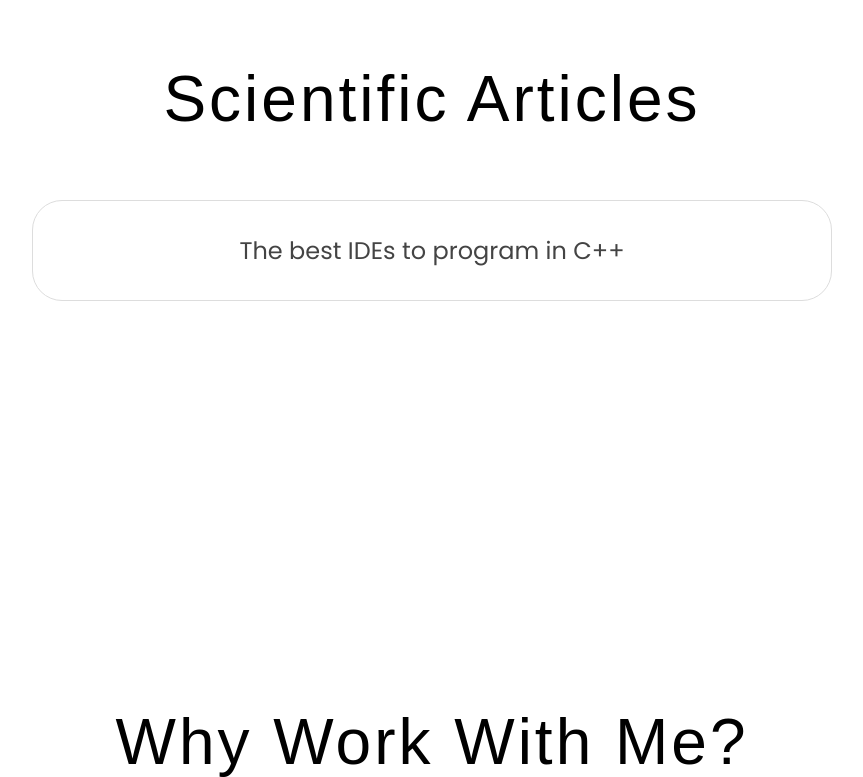
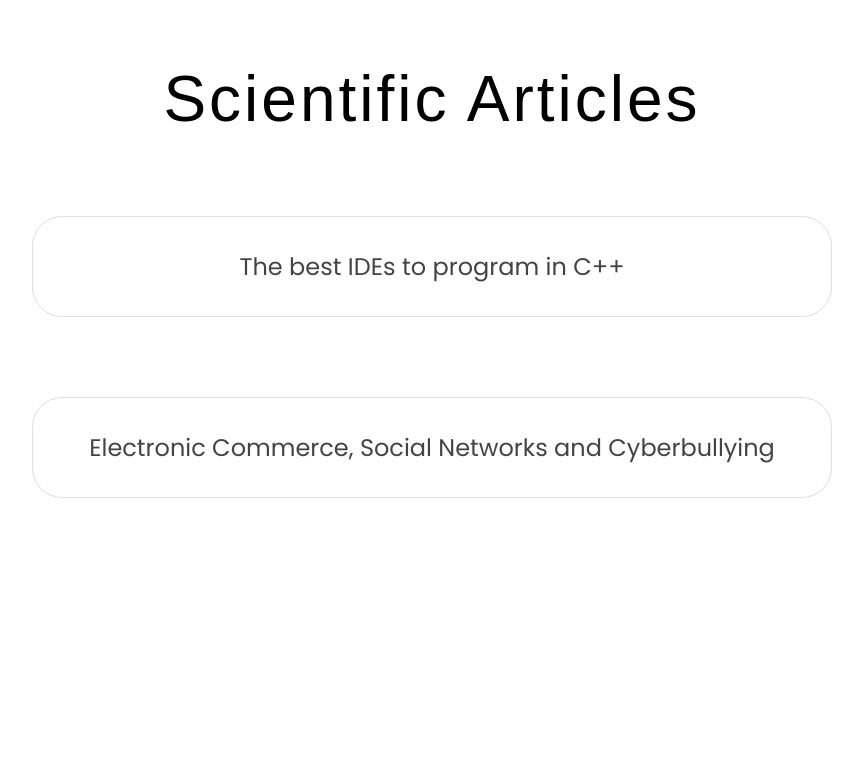
Before and after one commit to PabloFonsecaMoncada/pablofonseca.github.io, a PHP site: page / in a window 1280 px wide. Shown: the part 5015-5792 px from the top of the page, without its empty margins (208-1071 px from the left). Run offline with PHP 8.4, Linux system fonts and the light colour scheme; some libraries are stand-ins or nearby versions.

Commit message:
New changes made: Scientific Article Added: Electronic commerce, Social Networks and Cyberbullying

```diff
--- a/Styles/professional-website-styles.css
+++ b/Styles/professional-website-styles.css
@@ -838,7 +838,7 @@ footer .paragraph>* {
     border-radius: 30px;
     text-align: center;
     padding: 2rem;
-    margin: 2em 15rem;
+    margin: 5em 15rem;
     -webkit-border-radius: 30px;
     -moz-border-radius: 30px;
     -ms-border-radius: 30px;
--- a/index.html
+++ b/index.html
@@ -277,6 +277,9 @@
             <h3>Scientific Articles</h3>
             <div class="scientific_article">
                 <a href="./Multimedia/Documents/Scientific_Article_I.pdf" download>The best IDEs to program in C++</a>
+            </div>
+            <div class="scientific_article">
+                <a href="./Multimedia/Documents/Scientific_Article_II.pdf" download>Electronic Commerce, Social Networks and Cyberbullying</a>
             </div>
         </section>
         <section id="work">
```
Also changed, not shown: 1 other file.
